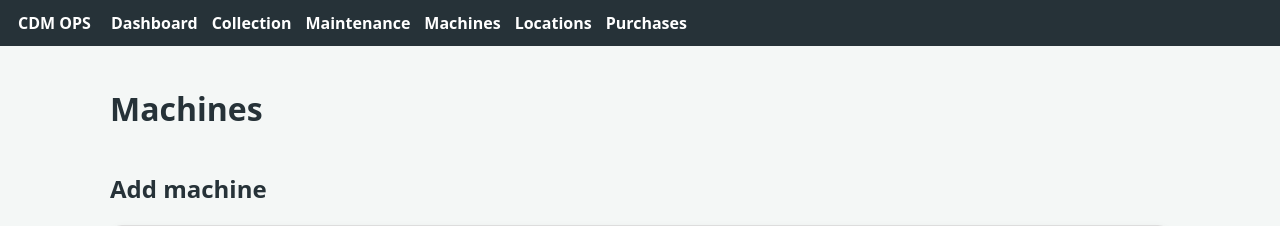
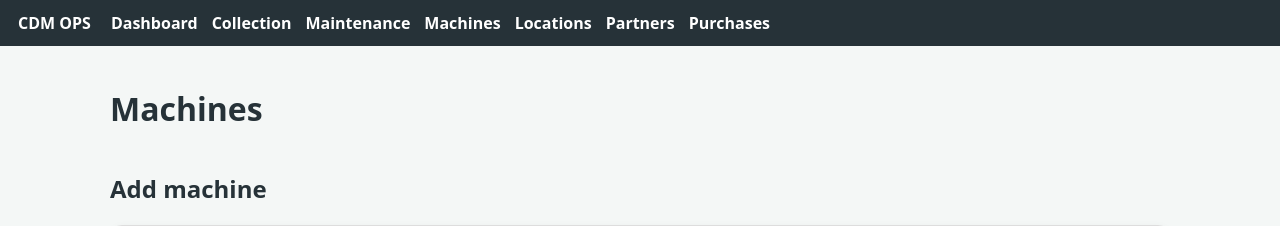
Before and after one commit to CDMGaming/cdm_ops_v3, a Python web app: template app/templates/machines.html in a window 1280 px wide. Shown: the top 226 px of the page. Run offline with Jinja, Linux system fonts and the light colour scheme; the template is opened without the code that fills it, so the values that code supplies are empty.

Commit message:
Add 'Partners' link to navigation in base.html

```diff
--- a/app/templates/base.html
+++ b/app/templates/base.html
@@ -3,5 +3,5 @@
 <title>CDM Ops</title><link rel="stylesheet" href="/static/style.css"></head>
 <body><header><a href="/">CDM OPS</a><nav>
 <a href="/">Dashboard</a><a href="/collection">Collection</a><a href="/maintenance">Maintenance</a>
-<a href="/machines">Machines</a><a href="/locations">Locations</a><a href="/purchases">Purchases</a>
+<a href="/machines">Machines</a><a href="/locations">Locations</a><a href="/partners">Partners</a><a href="/purchases">Purchases</a>
 </nav></header><main>{% block content %}{% endblock %}</main></body></html>
```
